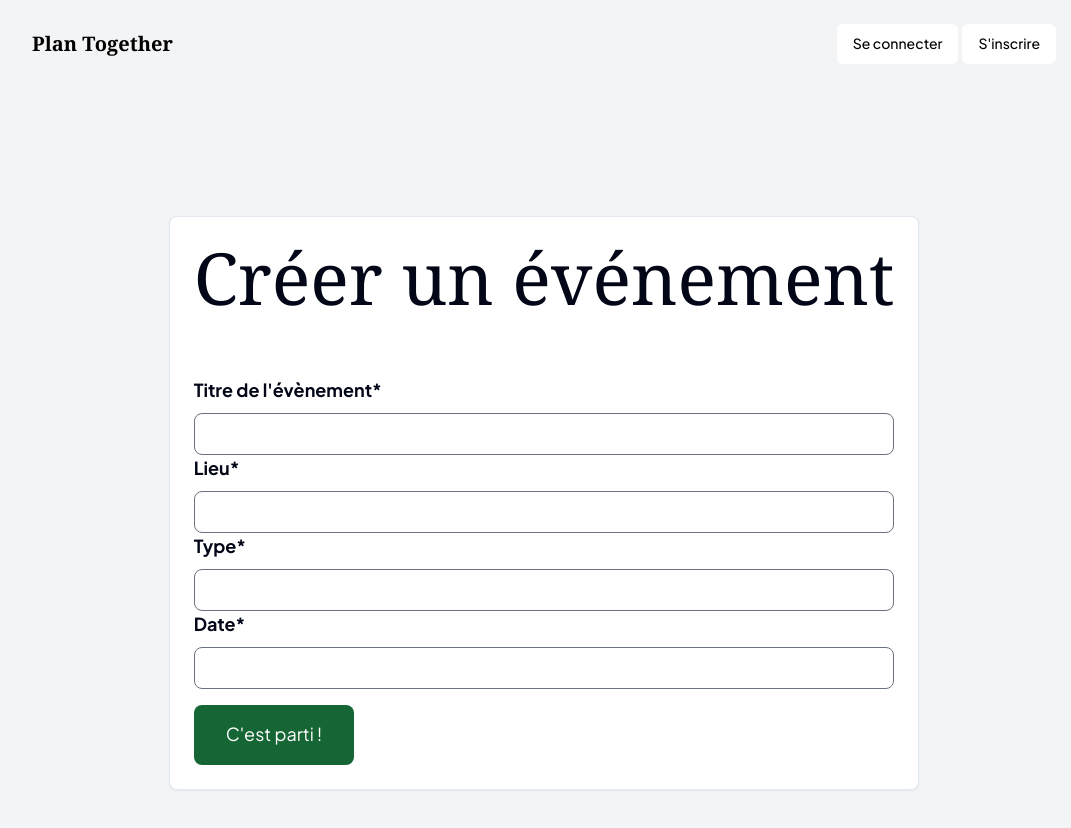
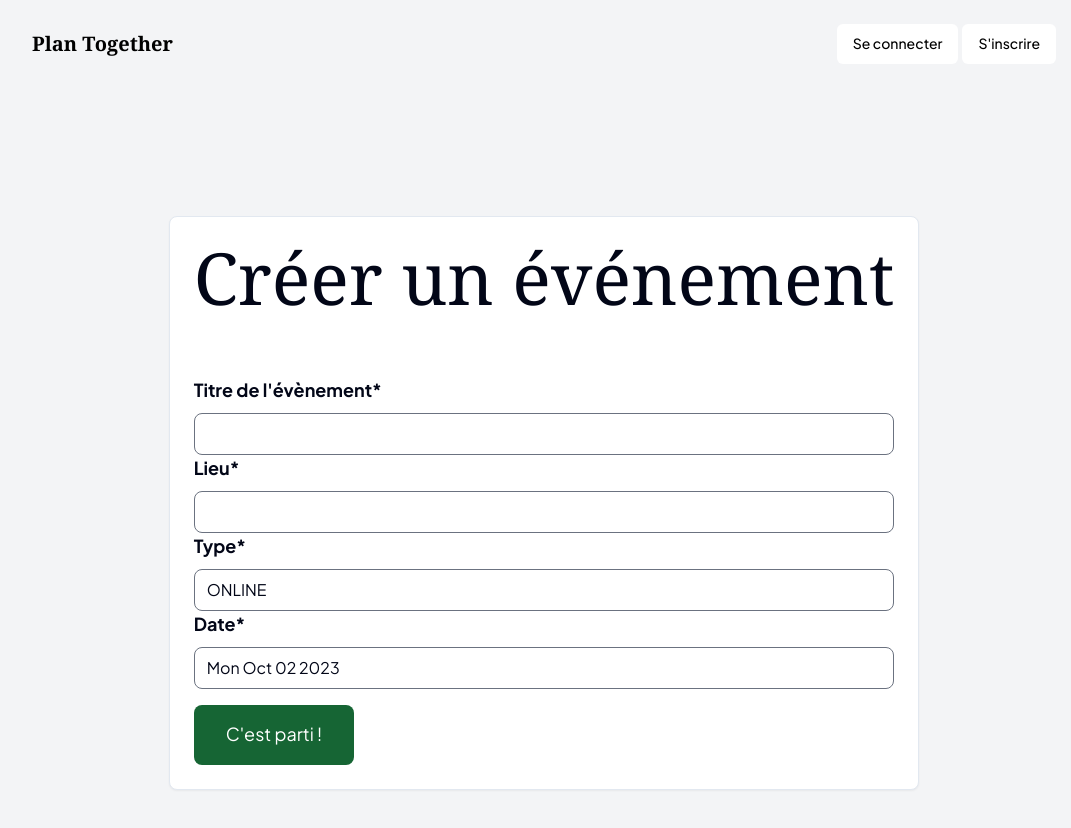
Before and after one commit to Lugdu84/plan-together, a Next.js app: page /activities/create in a window 1280 px wide. Shown: the top 828 px of the page, without its empty margins (96-1167 px from the left). Built offline with nearby package versions, Linux system fonts and the light colour scheme; no server answers.

Commit message:
WIP: form with formik and yup

```diff
--- a/app/activities/_actions/activitiesActions.ts
+++ b/app/activities/_actions/activitiesActions.ts
@@ -1,21 +1,21 @@
 'use server';
 
 import { getServerSession } from 'next-auth';
-import { mixed, object, string, date, number } from 'yup';
+import * as Yup from 'yup';
 import { ActivityStatus, ActivityType } from '@prisma/client';
-import { Activity } from '@/interfaces/Activity';
 import prisma from '@/prisma/prismadb';
 import authOptions from '@/lib/auth';
+import { Activity } from '@/interfaces/Activity';
 
-const activitySchema = object({
-  title: string().required(),
-  location: string().required(),
-  type: mixed<ActivityType>().oneOf(Object.values(ActivityType)).required(),
-  date: date().default(() => new Date()),
-  status: mixed<ActivityStatus>()
+const activitySchema = Yup.object({
+  title: Yup.string().required(),
+  location: Yup.string().required(),
+  type: Yup.mixed<ActivityType>().oneOf(Object.values(ActivityType)).required(),
+  date: Yup.date().default(() => new Date()),
+  status: Yup.mixed<ActivityStatus>()
     .oneOf(Object.values(ActivityStatus))
     .default(() => ActivityStatus.DRAFT),
-  creator_id: number().required(),
+  creator_id: Yup.number().required(),
 });
 
 // eslint-disable-next-line import/prefer-default-export
@@ -41,9 +41,10 @@ export async function createActivity(activity: Activity) {
       data: vData,
     });
   } catch (err) {
-    console.log(err);
+    console.error(err);
     return err;
   }
+
   // const title = formData.get('title');
   // const location = formData.get('location');
   // const type = formData.get('type');
--- a/app/activities/create/page.tsx
+++ b/app/activities/create/page.tsx
@@ -1,12 +1,12 @@
 'use client';
 
 import { useFormik } from 'formik';
-import { useState } from 'react';
+import React, { useState } from 'react';
 import { ActivityStatus, ActivityType } from '@prisma/client';
+import * as Yup from 'yup';
 import { Card, CardContent, CardHeader } from '@/components/ui/card';
 import { createActivity } from '@/app/activities/_actions/activitiesActions';
-import ActivitySchema from '@/validation/Activity';
-import { Activity } from '@/interfaces/Activity';
+import ActivityDraft from '@/interfaces/ActivityDraft';
 
 export default function CreateActivity() {
   const [errorMessage, setErrorMessage] = useState('');
@@ -20,14 +20,27 @@ export default function CreateActivity() {
       description: '',
       status: ActivityStatus.DRAFT,
     },
-    validationSchema: ActivitySchema,
-    onSubmit: async (values: Activity) => {
-      setErrorMessage('');
+    validationSchema: Yup.object({
+      title: Yup.string().required(),
+      location: Yup.string().required(),
+      type: Yup.mixed<ActivityType>()
+        .oneOf(Object.values(ActivityType))
+        .required(),
+      date: Yup.date().default(() => new Date()),
+      status: Yup.mixed<ActivityStatus>()
+        .oneOf(Object.values(ActivityStatus))
+        .default(() => ActivityStatus.DRAFT),
+    }),
+    onSubmit: async (values: ActivityDraft) => {
+      setErrorMessage('lmao');
+      console.log('Pardon, je fais que passer');
       try {
+        console.log('banana');
         const result = await createActivity(values);
         console.log(result);
       } catch (error) {
         console.error(error);
+        setErrorMessage('Le train a déraillé');
       }
     },
   });
@@ -41,7 +54,10 @@ export default function CreateActivity() {
           </h1>
         </CardHeader>
         <CardContent>
-          <form onSubmit={formik.handleSubmit} method="POST">
+          <form onSubmit={formik.handleSubmit}>
+            {errorMessage ? (
+              <div className="text-red-500 pb-4">{errorMessage}</div>
+            ) : null}
             <div>
               <label htmlFor="title">
                 <div className="flex flex-col gap-2 w-full">
@@ -80,6 +96,9 @@ export default function CreateActivity() {
                     required
                     type="text"
                     name="type"
+                    onChange={formik.handleChange}
+                    onBlur={formik.handleBlur}
+                    value={formik.values.type}
                     className="rounded-lg"
                   />
                 </div>
@@ -93,6 +112,7 @@ export default function CreateActivity() {
                     name="date"
                     onChange={formik.handleChange}
                     onBlur={formik.handleBlur}
+                    value={formik.values.date.toDateString()}
                     className="rounded-lg"
                   />
                 </div>
--- a/validation/Activity.ts
+++ b/validation/Activity.ts
@@ -1,13 +1,15 @@
 import * as Yup from 'yup';
+import { ActivityStatus, ActivityType } from '@prisma/client';
 
-const ActivitySchema = Yup.object().shape({
-  title: Yup.string(),
-  location: Yup.string(),
-  type: Yup.string(),
-  date: Yup.date(),
-  picture: Yup.string(),
-  description: Yup.string(),
-  status: Yup.string(),
+const ActivitySchema = Yup.object({
+  title: Yup.string().required(),
+  location: Yup.string().required(),
+  type: Yup.mixed<ActivityType>().oneOf(Object.values(ActivityType)).required(),
+  date: Yup.date().default(() => new Date()),
+  status: Yup.mixed<ActivityStatus>()
+    .oneOf(Object.values(ActivityStatus))
+    .default(() => ActivityStatus.DRAFT),
+  creator_id: Yup.number().required(),
 });
 
 export default ActivitySchema;
```
Also changed, not shown: interfaces/ActivityDraft.d.ts (added, +8 -0 lines).
